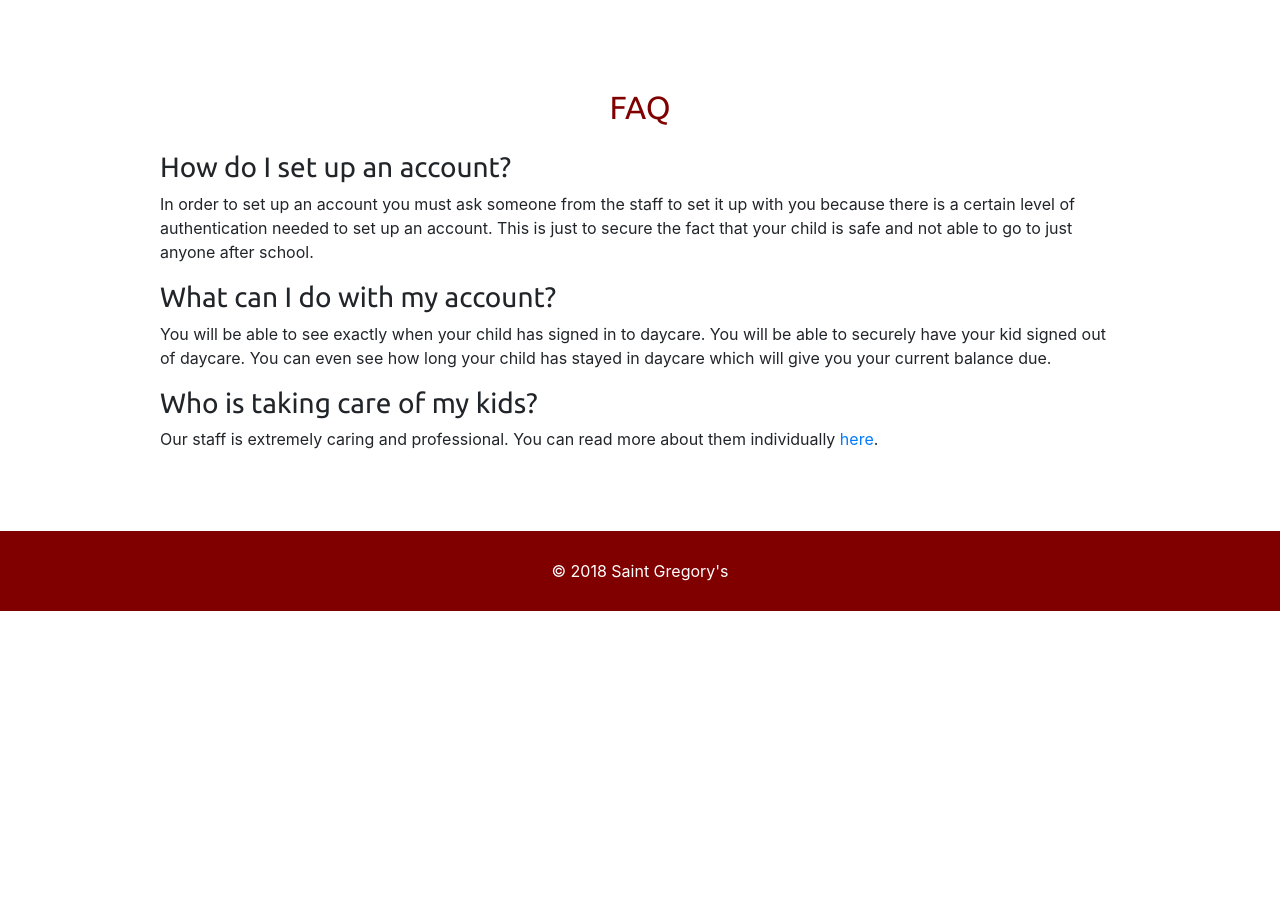
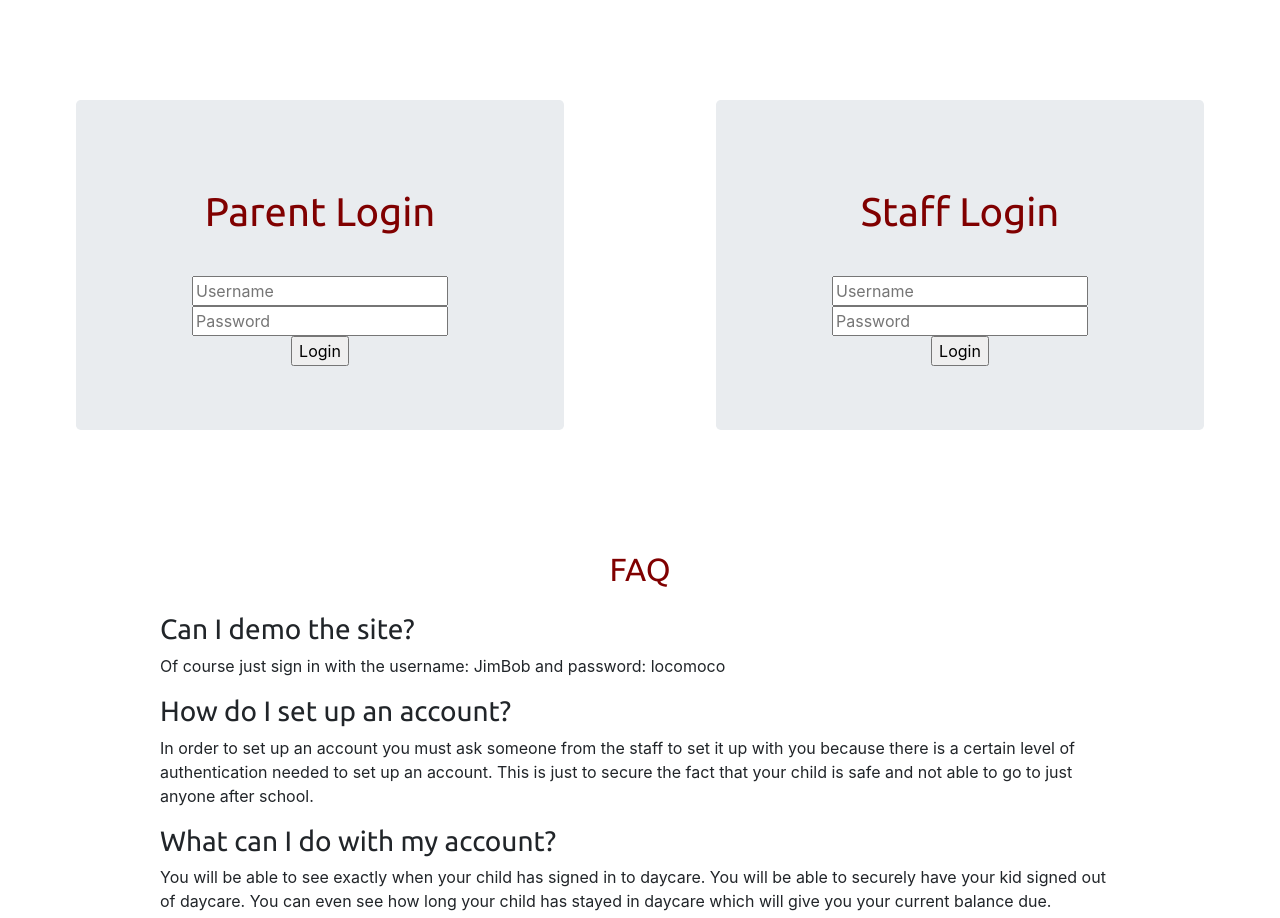
Before and after one commit to okikokim808/project-3, a Django app: page / in a window 1280 px wide. Shown: the part 864-1782 px from the top of the page. Before the commit the page ends 1475 px from the top, so only its background shows below. Run offline with Django 3.2, Linux system fonts and the light colour scheme; some libraries are stand-ins or nearby versions.

Commit message:
little styling of home page

```diff
--- a/afterschool/models.py
+++ b/afterschool/models.py
@@ -43,6 +43,7 @@ class Parent(models.Model):
     id_pic = models.ImageField(upload_to='profile_pics',blank=True)
     students = models.ManyToManyField(Student,blank=True)
     balance_due = models.IntegerField(default=0)
+    is_staff = models.BooleanField(default=False)
 
     def __str__(self):
         return self.user.username
--- a/afterschool/static/css/styles.css
+++ b/afterschool/static/css/styles.css
@@ -131,6 +131,30 @@
     display: flex;
     flex-direction: column;
     justify-content: center;
+    align-items: center;
+}
+.logins{
+    margin-top: 100px;
+    display:flex;
+    flex-direction: row;
+    flex-wrap: wrap;
+    width: 100%;
+}
+.picture2{
+    display: flex;
+    flex-direction: column;
+    align-items: center;
+    width: 50%;
+}
+.indexLogin{
+    display: flex;
+    flex-direction: column;
+    align-items: center;
+    width: 80%;
+}
+.boxes{
+    display: flex;
+    flex-direction: column;
     align-items: center;
 }
 .about h1{
--- a/afterschool/templates/afterschool/index.html
+++ b/afterschool/templates/afterschool/index.html
@@ -23,7 +23,33 @@
           <span class="sr-only">Next</span>
         </a>
     </div>
+    <div class="logins">
+      <div class="container picture2">
+        <div class="jumbotron indexLogin">
+            <h1>Parent Login</h1>
+            <form method="post" action="{% url 'user_login' %}" class="boxes">
+                {% csrf_token %}
+                <input type="text" name="username" placeholder="Username">
+                <input type="password" name="password" placeholder="Password">
+                <input type="submit" name="" value="Login">
+            </form>
+        </div>
+      </div>
+      <div class="container picture2">
+        <div class="jumbotron indexLogin">
+            <h1>Staff Login</h1>
+            <form method="post" action="{% url 'staff_login' %}" class="boxes">
+                {% csrf_token %}
+                <input type="text" name="username" placeholder="Username">
+                <input type="password" name="password" placeholder="Password">
+                <input type="submit" name="" value="Login">
+            </form>
+        </div>
+      </div>
+    </div>
     <h2>FAQ</h2>
+    <h3>Can I demo the site?</h3>
+    <p>Of course just sign in with the username: JimBob and password: locomoco</p>
     <h3>How do I set up an account?</h3>
     <p>In order to set up an account you must ask someone from the staff to set it up with you because there is a certain level of authentication needed to set up an account. This is just to secure the fact that your child is safe and not able to go to just anyone after school.</p>
     <h3>What can I do with my account?</h3>
--- a/afterschool/templates/afterschool/staff_login.html
+++ b/afterschool/templates/afterschool/staff_login.html
@@ -4,7 +4,7 @@
         <h1>Staff Login</h1>
         <div class="jumbotron">
             <h1>Login here :</h1>
-            <form method="post" action="{% url 'user_login' %}">
+            <form method="post" action="{% url 'staff_login' %}">
                 {% csrf_token %}
                 <label for="username">Username:</label>
                 <input type="text" name="username" placeholder="Username">
--- a/afterschool/views.py
+++ b/afterschool/views.py
@@ -8,7 +8,6 @@ from django.http import HttpResponse, HttpResponseRedirect, JsonResponse, QueryD
 from .models import Student, Parent, DailyInfo, User
 from django.views.decorators.csrf import csrf_exempt
 from datetime import datetime
-# Create your views here.
 
 def index(request):
     return render(request, 'afterschool/index.html')
@@ -39,7 +38,9 @@ def staff_login(request):
         username = request.POST.get('username')
         password = request.POST.get('password')
         user = authenticate(username=username, password=password)
-        if user:
+        userName = User.objects.get(username=username)
+        parent = Parent.objects.get(user=userName)
+        if parent.is_staff:
             if user.is_active:
                 login(request,user)
                 return redirect('index')
```
Also changed, not shown: afterschool/migrations/0001_initial.py, afterschool/migrations/0002_auto_20181030_0102.py.
